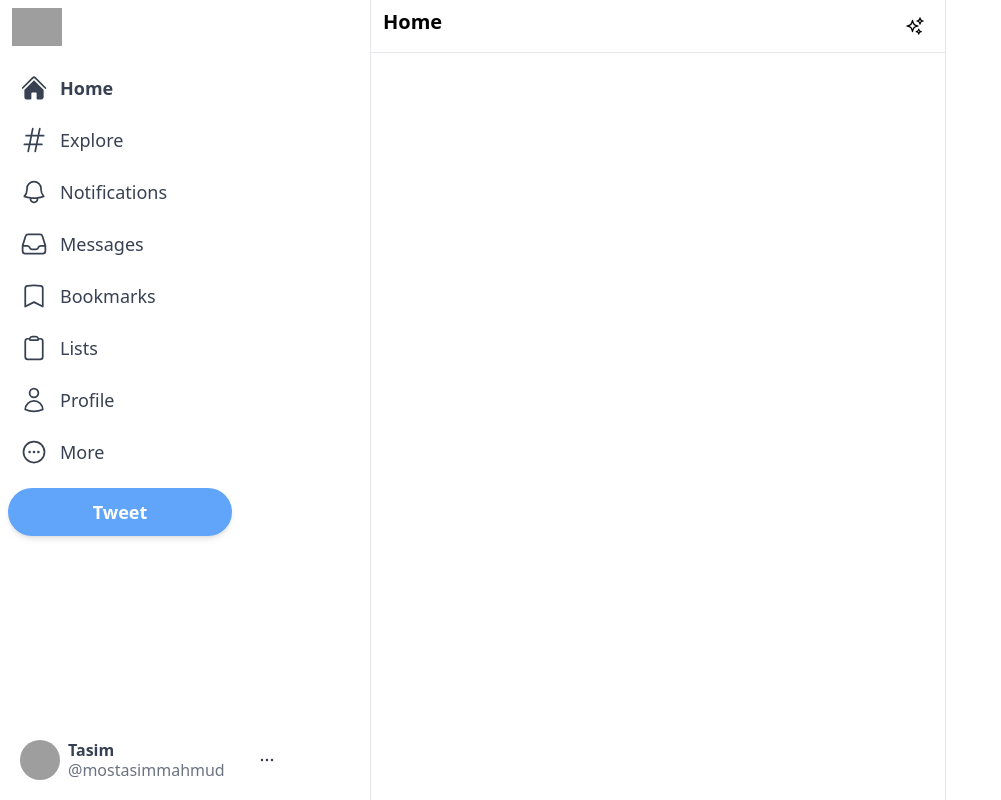
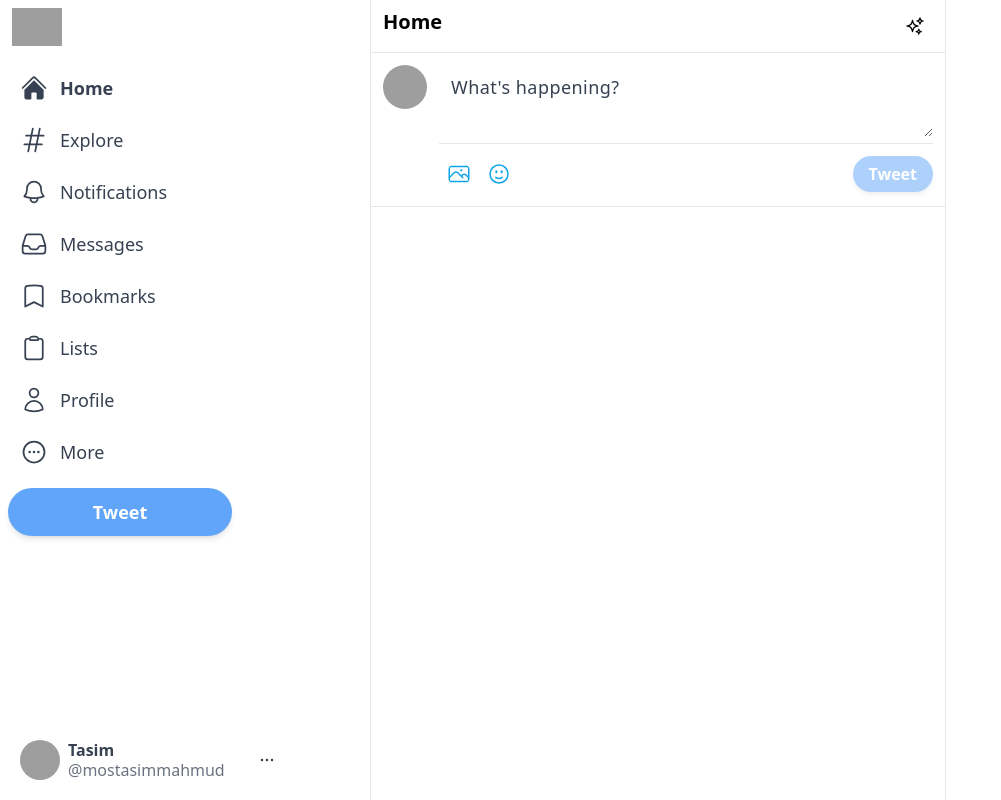
Before and after one commit to tasim313/twitter-clone, a Next.js app: page / in a window 1280 px wide. Shown: the whole page, without its empty margins (0-1001 px from the left). Built offline with nearby package versions, Linux system fonts and the light colour scheme; grey boxes are pictures that could not be loaded.

Commit message:
add the input section of the feed component

```diff
--- a/package.json
+++ b/package.json
@@ -15,6 +15,7 @@
     "react-dom": "^18"
   },
   "devDependencies": {
+    "@tailwindcss/forms": "^0.5.6",
     "autoprefixer": "^10.4.16",
     "eslint": "^8",
     "eslint-config-next": "14.0.1",
--- a/src/components/Feed.js
+++ b/src/components/Feed.js
@@ -1,5 +1,6 @@
 import { SparklesIcon } from "@heroicons/react/24/outline";
 import React from "react";
+import Input from "./Input";
 
 const Feed = () =>{
   return(
@@ -11,6 +12,7 @@
                 <SparklesIcon className="h-5"/>
              </div>
         </div>
+        <Input/>
     </div>
     </>
   )
--- /dev/null
+++ b/src/components/Input.js
@@ -0,0 +1,32 @@
+import { FaceSmileIcon, PhotoIcon } from "@heroicons/react/24/outline";
+import React from "react";
+
+
+const Input = () =>{
+    return(
+        <>
+        <div className="flex border-b border-gray-200 p-3 space-x-3">
+            <img
+            className="h-11 w-11 rounded-full cursor-pointer hover:brightness-95"
+            src="https://encrypted-tbn0.gstatic.com/images?q=tbn:ANd9GcRwt-pTdtAdWQPj-CxFuI_KG8OzgPEl5hO293rHUGj9DHF-BcyNS87H63JtTUjAD2U_MtI&usqp=CAU" alt="user-image"/>
+            <div className="w-full divide-y divide-gray-200">
+                 <div className="">
+                      <textarea className="w-full border-none focus:ring-0 text-lg placeholder-gray-700 tracking-wide min-h-[50px] text-gray-700" rows="2" placeholder="What's happening?">
+
+                      </textarea>
+                 </div>
+                 <div className="flex items-center justify-between pt-2.5">
+                      <div className="flex">
+                          <PhotoIcon className="h-10 w-10 hoverEffect p-2 text-sky-500 hover:bg-sky-100"/>
+                          <FaceSmileIcon className="h-10 w-10 hoverEffect p-2 text-sky-500 hover:bg-sky-100"/>
+                      </div>
+                      <button className="bg-blue-400 text-white px-4 py-1.5 rounded-full font-bold shadow-md hover:brightness-95 disabled:opacity-50" disabled>Tweet</button>
+                 </div>
+            </div>
+        </div>
+        </>
+    )
+}
+
+
+export default Input
--- a/tailwind.config.js
+++ b/tailwind.config.js
@@ -11,5 +11,7 @@
   theme: {
     extend: {},
   },
-  plugins: [],
+  plugins: [
+    require('@tailwindcss/forms'),
+  ],
 }
```
Also changed, not shown: 1 other file (tests, documents, lock files or other folders).
